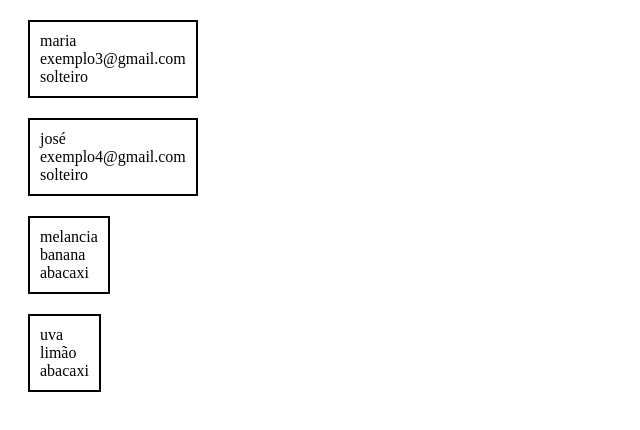
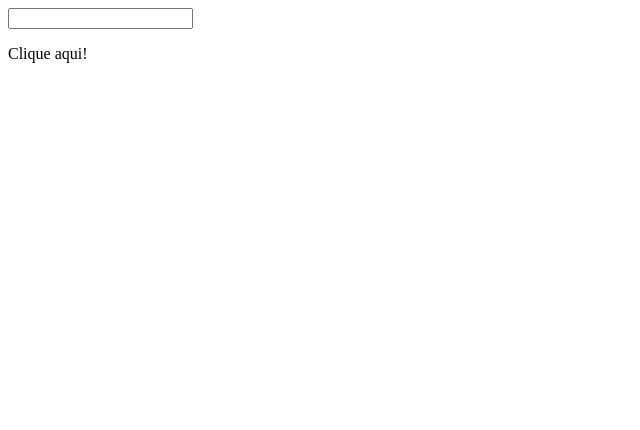
Before and after one commit to Souza0Rock/Aulas-JS-React, a React (Create React App) app in the folder my-app/: page / in a window 1280 px wide. Shown: the top 430 px of the page, without its empty margins (0-640 px from the left). Built offline with nearby package versions, Linux system fonts and the light colour scheme.

Commit message:
add files

```diff
--- a/my-app/package.json
+++ b/my-app/package.json
@@ -1,5 +1,5 @@
 {
-  "name": "my",
+  "name": "my-app",
   "version": "0.1.0",
   "private": true,
   "dependencies": {
--- a/my-app/src/App.css
+++ b/my-app/src/App.css
@@ -1,10 +1,3 @@
-.div-itens-list {
-    margin: 20px;
-    padding: 10px;
-    width: fit-content;
-    border: 2px solid #000;
+p:hover {
+    cursor: pointer;
 }
-
-p {
-    margin: 0;
-}
--- a/my-app/src/App.js
+++ b/my-app/src/App.js
@@ -2,91 +2,20 @@ import './App.css';
 
 function App() {
 
-// Listagem com 4 objetos, cada objeto contendo 3 itens diversos e um item boolean, sendo dois boolean true e outros dois false. Só será exibido o objeto que possue a condição false.
+  // Fazer um input com onChange afim de o que for digitado será somado com uma variável de valor 4, e o resultado será retornado como um alert.
+  // Fazer um click numa div com texto qualquer que retorne um alert com a string 'você conseguiu' de uma variável.
 
-// Outra lista que tenha 3 objetos com 3 strings, e que só será retornado dois itens que a string seja abacaxi
-
-
-  const listaNomes = [
-    {
-      nome: "mateus",
-      email: "exemplo1@gmail.com",
-      estadoCivil: "solteiro",
-      exibir: true
-    },
-    {
-      nome: "murilo",
-      email: "exemplo2@gmail.com",
-      estadoCivil: "solteiro",
-      exibir: true
-    },
-    {
-      nome: "maria",
-      email: "exemplo3@gmail.com",
-      estadoCivil: "solteiro",
-      exibir: false
-    },
-    {
-      nome: "josé",
-      email: "exemplo4@gmail.com",
-      estadoCivil: "solteiro",
-      exibir: false
-    }
-  ]
-
-  const filterListaNomes = listaNomes.filter(itemLista =>{
-    return itemLista.exibir === false
-  })
-
-  const listaFrutas = [
-    {
-      fruta_1: "melancia",
-      fruta_2: "banana",
-      fruta_3: "abacaxi"
-    },
-    {
-      fruta_1: "laranja",
-      fruta_2: "maçã",
-      fruta_3: "mamão"
-    },
-    {
-      fruta_1: "uva",
-      fruta_2: "limão",
-      fruta_3: "abacaxi"
-    }
-  ]
-
-  const filterListaFrutas = listaFrutas.filter(itemLista =>{
-    return itemLista.fruta_3 === 'abacaxi'
-  })
-
-  console.log(filterListaNomes, 'filtrando nomes')
-  console.log(filterListaFrutas, 'filtrando frutas')
+  const valorSoma = 4
+  const mensagemAlert = 'Você conseguiu!'
 
   return (
     <div className="App">
-    {
-      filterListaNomes.map(itemLista=>{
-        return(
-          <div className='div-itens-list'>
-            <p>{itemLista.nome}</p>
-            <p>{itemLista.email}</p>
-            <p>{itemLista.estadoCivil}</p>
-          </div>
-        )
-      })
-    }
-    {
-      filterListaFrutas.map(itemLista=>{
-        return (
-          <div className='div-itens-list'>
-            <p>{itemLista.fruta_1}</p>
-            <p>{itemLista.fruta_2}</p>
-            <p>{itemLista.fruta_3}</p>
-          </div>
-        )
-      })
-    }
+      <form>
+        <input onChange={(e) => { alert(JSON.parse(e.target.value) + valorSoma ) }} />
+      </form>
+      <div>
+        <p onClick={() => {alert(mensagemAlert)}}>Clique aqui!</p>
+      </div>
     </div>
   );
 }
```
Also changed, not shown: 1 other file (tests, documents, lock files or other folders).
